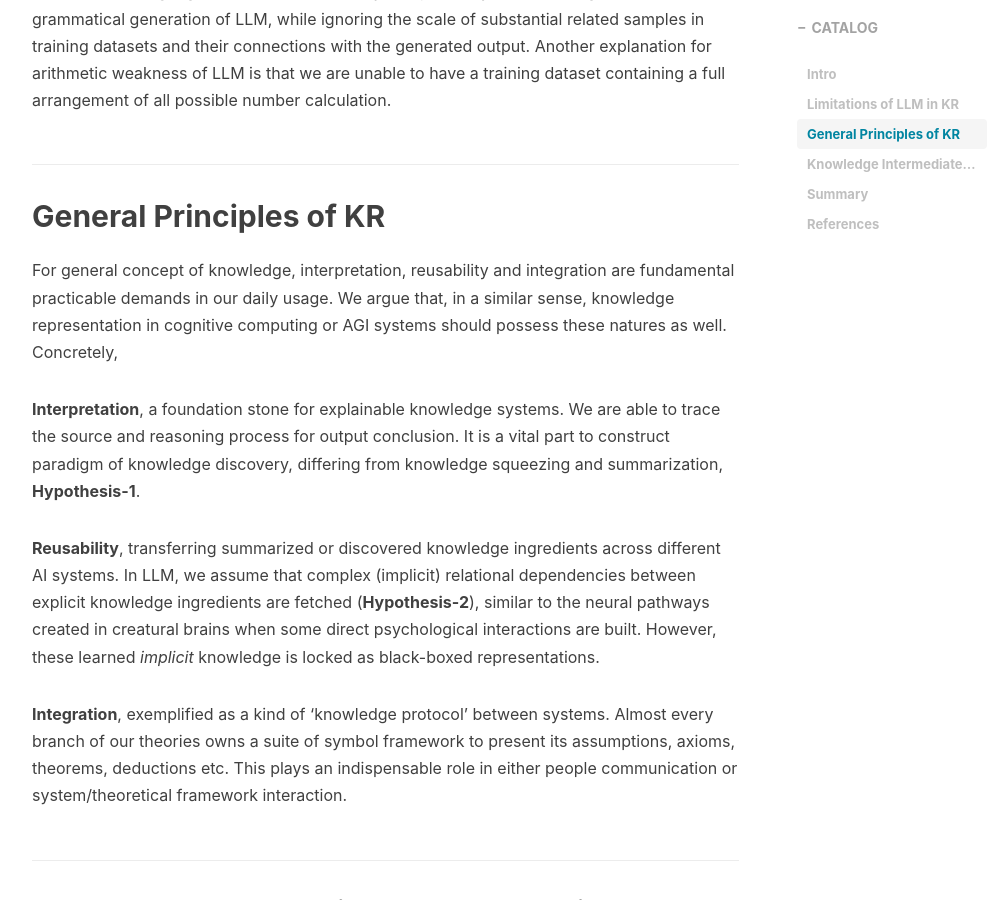
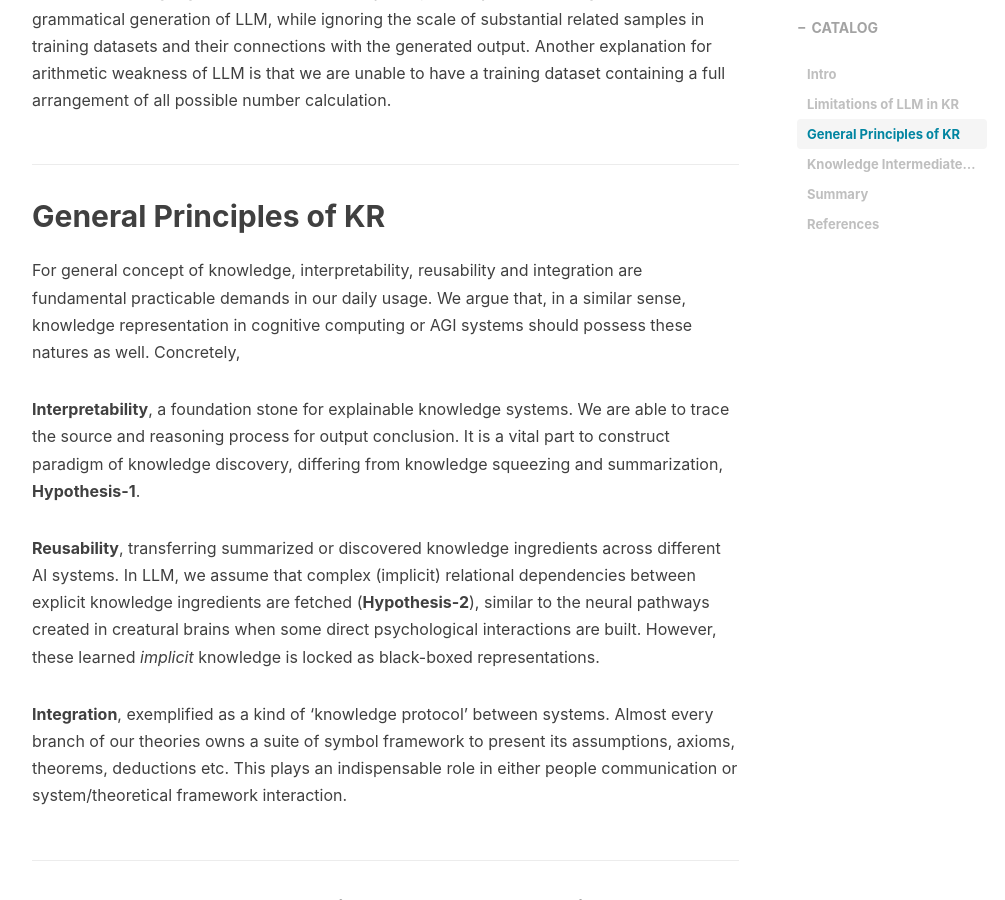
Before and after one commit to lambdacogito/lambdacogito.github.io, a Jekyll site: the page built from content/_posts/2023-05-27-kr-and-lgm-part1.md, in a window 1280 px wide and 900 px high, scrolled down 3293 px. Shown: the whole window, without its empty margins (233-1238 px from the left). Built offline with Jekyll 4.4.1, drawn with Linux system fonts in a browser that asks for light colours; nearby versions of some CDN libraries; comment, search, counter and statistics services are not loaded.

Commit message:
Minor update

```diff
--- a/_config.yml
+++ b/_config.yml
@@ -31,7 +31,7 @@ linkedin_username:  xiamingc
 # Build settings
 highlighter: rouge
 permalink: pretty
-paginate: 7
+paginate: 10
 exclude: ["less","node_modules","Gruntfile.js","package.json","README.md","README.zh.md"]
 anchorjs: true     # if you want to customize anchor. check out line:181 of `post.html`
 # If you have timezone issue (e.g. #68) in China, uncomment to use this:
--- a/content/_posts/2023-05-27-kr-and-lgm-part1.md
+++ b/content/_posts/2023-05-27-kr-and-lgm-part1.md
@@ -85,12 +85,12 @@ calculation.
 
 ## General Principles of KR
 
-For general concept of knowledge, interpretation, reusability and integration
+For general concept of knowledge, interpretability, reusability and integration
 are fundamental practicable demands in our daily usage. We argue that, in a
 similar sense, knowledge representation in cognitive computing or AGI systems
 should possess these natures as well. Concretely,
 
-**Interpretation**, a foundation stone for explainable knowledge systems. We are
+**Interpretability**, a foundation stone for explainable knowledge systems. We are
 able to trace the source and reasoning process for output conclusion. It is a
 vital part to construct paradigm of knowledge discovery, differing from
 knowledge squeezing and summarization, **Hypothesis-1**.
```
